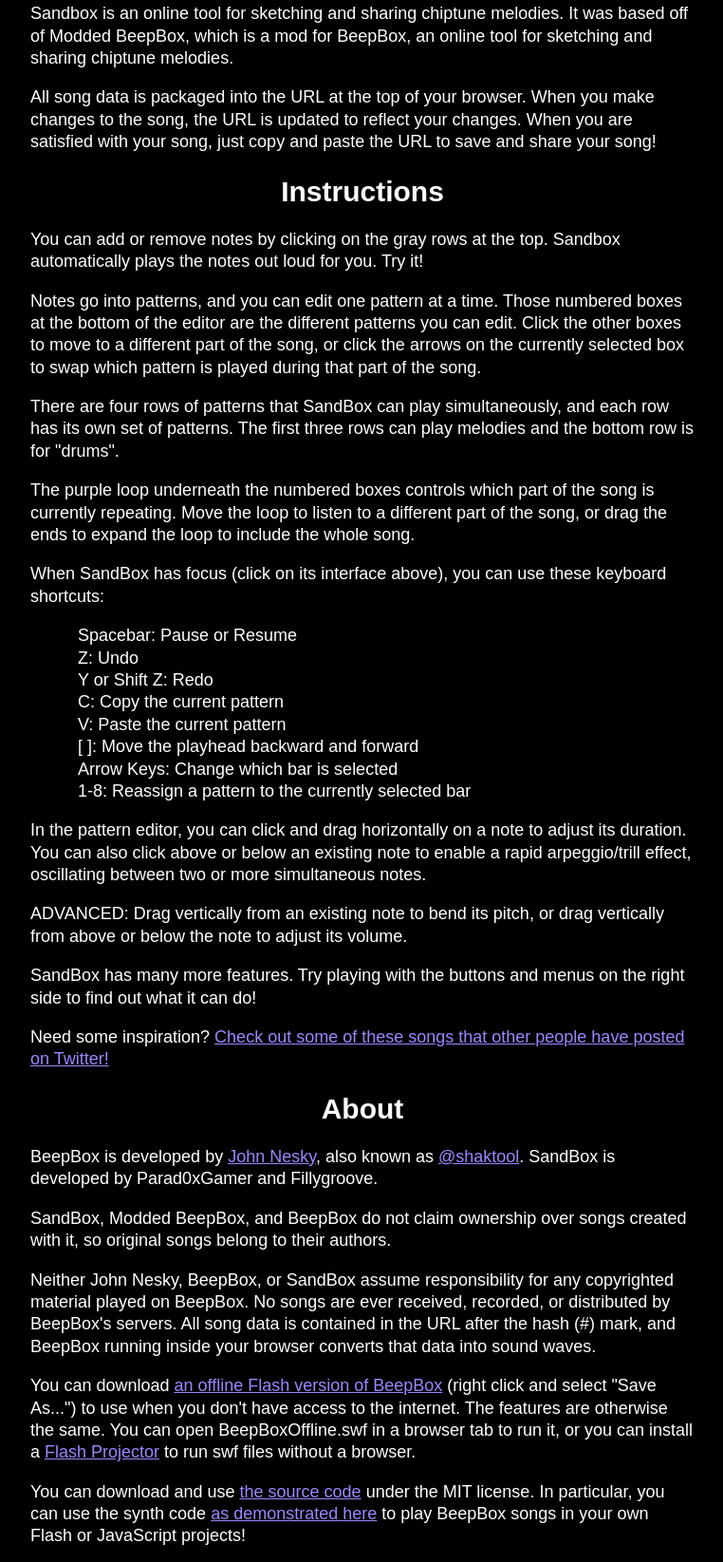
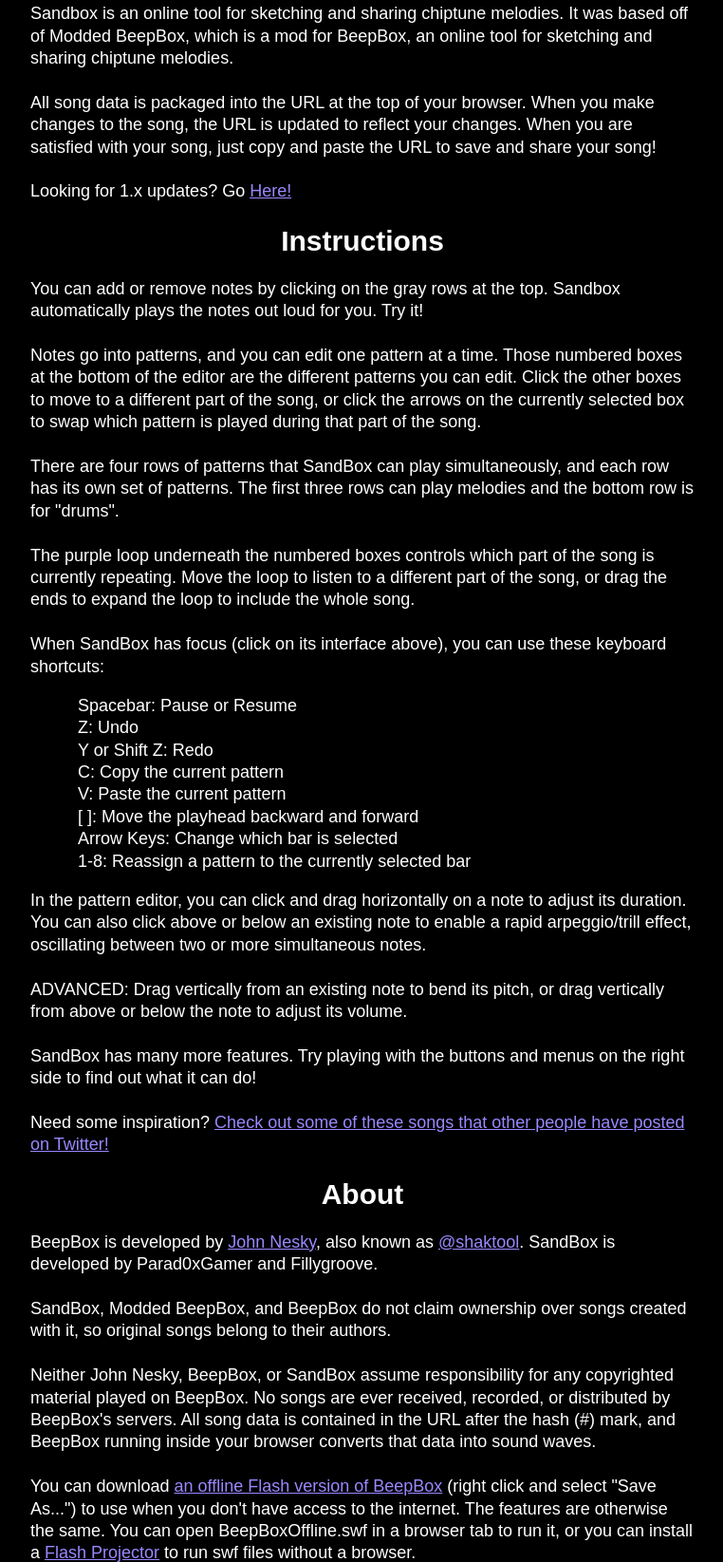
Before and after one commit to Parad0xStuff/sandbox-2.0, a plain HTML site: page index.html in a window 1280 px wide. Shown: the part 993-2638 px from the top of the page at 95% size, without its empty margins (258-1020 px from the left). Drawn offline with Linux system fonts and the light colour scheme.

Commit message:
Update index.html

```diff
--- a/index.html
+++ b/index.html
@@ -1,6 +1,5 @@
 <!DOCTYPE html>
 <html lang="en">
-
 <head>
 	<meta charset="utf-8" />
 	<title>Sandbox</title>
@@ -75,33 +74,23 @@
 			Sandbox 2.0.0
 		</h1>
 		<p id="introduction">
-			Sandbox is an online tool for sketching and sharing chiptune melodies. It was based off of Modded BeepBox, which is a mod for BeepBox, an online tool for sketching and sharing chiptune melodies.
-		</p>
-		<p>
+			Sandbox is an online tool for sketching and sharing chiptune melodies. It was based off of Modded BeepBox, which is a mod for BeepBox, an online tool for sketching and sharing chiptune melodies.<br/><br/>
 			All song data is packaged into the URL at the top of your browser. When you make changes to the song, the URL is updated
-			to reflect your changes. When you are satisfied with your song, just copy and paste the URL to save and share your song!
+			to reflect your changes. When you are satisfied with your song, just copy and paste the URL to save and share your song!<br/><br/>
+			Looking for 1.x updates? Go <a href="https://parad0xstuff.github.io/sandbox">Here!</a>
 		</p>
 				<h1>
 					Instructions
 				</h1>
 				<p>
-					You can add or remove notes by clicking on the gray rows at the top. Sandbox automatically plays the notes out loud for you.
-					Try it!
-				</p>
-				<p>
+					You can add or remove notes by clicking on the gray rows at the top. Sandbox automatically plays the notes out loud for you. Try it!<br/><br/>
 					Notes go into patterns, and you can edit one pattern at a time. Those numbered boxes at the bottom of the editor are the
 					different patterns you can edit. Click the other boxes to move to a different part of the song, or click the arrows
-					on the currently selected box to swap which pattern is played during that part of the song.
-				</p>
-				<p>
+					on the currently selected box to swap which pattern is played during that part of the song.<br/><br/>
 					There are four rows of patterns that SandBox can play simultaneously, and each row has its own set of patterns. The first
-					three rows can play melodies and the bottom row is for "drums".
-				</p>
-				<p>
+					three rows can play melodies and the bottom row is for "drums".<br/><br/>
 					The purple loop underneath the numbered boxes controls which part of the song is currently repeating. Move the loop to listen
-					to a different part of the song, or drag the ends to expand the loop to include the whole song.
-				</p>
-				<p>
+					to a different part of the song, or drag the ends to expand the loop to include the whole song.<br/><br/>
 					When SandBox has focus (click on its interface above), you can use these keyboard shortcuts: <br/>
 				</p>
 				<p style="margin-left:50px;">
@@ -111,38 +100,24 @@
 				</p>
 				<p>
 					In the pattern editor, you can click and drag horizontally on a note to adjust its duration. You can also click above or
-					below an existing note to enable a rapid arpeggio/trill effect, oscillating between two or more simultaneous notes.
-				</p>
-				<p>
+					below an existing note to enable a rapid arpeggio/trill effect, oscillating between two or more simultaneous notes.<br/><br/>
 					ADVANCED: Drag vertically from an existing note to bend its pitch, or drag vertically from above or below the note to adjust
-					its volume.
-				</p>
-				<p>
-					SandBox has many more features. Try playing with the buttons and menus on the right side to find out what it can do!
-				</p>
-				<p>
+					its volume.<br/><br/>
+					SandBox has many more features. Try playing with the buttons and menus on the right side to find out what it can do!<br/><br/>
 					Need some inspiration? <a href="https://twitter.com/beepboxco">Check out some of these songs that other people have posted on Twitter!</a>
 				</p>
 				<h1>
 					About
 				</h1>
 				<p>
-					BeepBox is developed by <a href="http://www.johnnesky.com">John Nesky</a>, also known as <a href="https://twitter.com/shaktool">@shaktool</a>. SandBox is developed by Parad0xGamer and Fillygroove.
-				</p>
-				<p>
-					SandBox, Modded BeepBox, and BeepBox do not claim ownership over songs created with it, so original songs belong to their authors.
-				</p>
-				<p>
+					BeepBox is developed by <a href="http://www.johnnesky.com">John Nesky</a>, also known as <a href="https://twitter.com/shaktool">@shaktool</a>. SandBox is developed by Parad0xGamer and Fillygroove.<br/><br/>
+					SandBox, Modded BeepBox, and BeepBox do not claim ownership over songs created with it, so original songs belong to their authors.<br/><br/>
 					Neither John Nesky, BeepBox, or SandBox assume responsibility for any copyrighted material played on BeepBox. No songs are ever received,
 					recorded, or distributed by BeepBox's servers. All song data is contained in the URL after the hash (#) mark, and BeepBox
-					running inside your browser converts that data into sound waves.
-				</p>
-				<p>
+					running inside your browser converts that data into sound waves.<br/><br/>
 					You can download <a href="BeepBoxOffline.swf">an offline Flash version of BeepBox</a> (right click and select "Save
 					As...") to use when you don't have access to the internet. The features are otherwise the same. You can open BeepBoxOffline.swf
-					in a browser tab to run it, or you can install a <a href="http://www.adobe.com/support/flashplayer/downloads.html">Flash Projector</a>					to run swf files without a browser.
-				</p>
-				<p>
+					in a browser tab to run it, or you can install a <a href="http://www.adobe.com/support/flashplayer/downloads.html">Flash Projector</a> to run swf files without a browser.<br/><br/>
 					You can download and use <a href="https://bitbucket.org/shaktool/beepbox">the source code</a> under the MIT license.
 					In particular, you can use the synth code <a href="synth_example.html">as demonstrated here</a> to play BeepBox songs
 					in your own Flash or JavaScript projects!
@@ -151,29 +126,12 @@
 					Sandbox Changelog
 				</h1>
 				<p>
-					Feb. 18, 2018: 2.0.0: Drive! Muffle! Detune! New sliders has been made for Overdrive, Muffle, and Detune. The number of Pitch channels have been increased to 12 and Drums have been increased to 4, the ÷2 and ÷50 rhythms have been added, along with the re-addition of ÷5, Tempo has been increased to 24 (0.5 steps), added "Tenor", "Alto", "Treble", and "Bass" keys, added "deep square" wave, added "sing" envelope, added "quiet" filter, added "thin" chorus, added "quiver" effect and removed tremolo delayed for not doing anything, added "metallic", "empty", and "cutter" drums, and added the "nonatonic :)", and "nonatonic :(" scales.				</p>
-				<p>
-
-				</p>
-				<p>
-
-				</p>
-				<p>
-
-				</p>
-				<p>
-
-				</p>
-				<p>
-
-				</p>
-				<p>
+					Feb. 18, 2018: 2.0.0: Drive! Muffle! Detune! New sliders has been made for Overdrive, Muffle, and Detune. The number of Pitch channels have been increased to 12 and Drums have been increased to 4, the รท2 and รท50 rhythms have been added, along with the re-addition of รท5, Tempo has been increased to 24 (0.5 steps), added "Tenor", "Alto", "Treble", and "Bass" keys, added "deep square" wave, added "sing" envelope, added "quiet" filter, added "thin" chorus, added "quiver" effect and removed tremolo delayed for not doing anything, added "metallic", "empty", and "cutter" drums, and added the "nonatonic :)", and "nonatonic :(" scales.<br/><br/>
+					Feb. 20, 2018: 2.0.1: Added the Ring Pulse Waveform, changed the Detune Slider so that its effect is more noticable, and cleaned up some of the HTML.
 				</p>
 
-	<!--
-Instead of loading js beepbox editor interface directly, test for browser support.
-<script type="text/javascript" src="beepbox_editor.js"></script>
--->
+				<!-- Instead of loading js beepbox editor interface directly, test for browser support.
+<script type="text/javascript" src="beepbox_editor.js"></script> -->
 	<script type="text/javascript">
 		//<![CDATA[
 
@@ -232,11 +190,7 @@
 
 			hashInterval = setInterval('checkHash()', 100);
 		}
-
 //]]>
-
 	</script>
-
 </body>
-
 </html>
```
